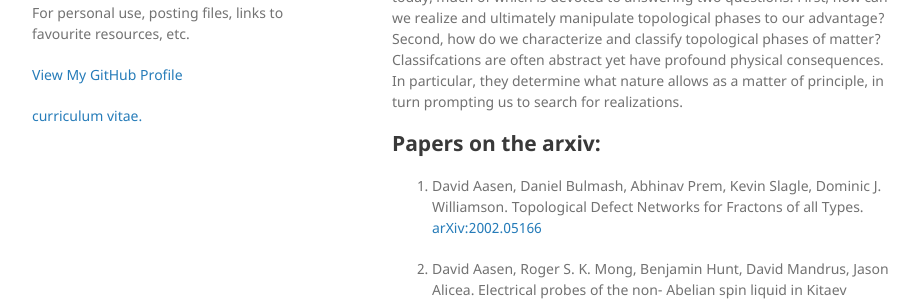
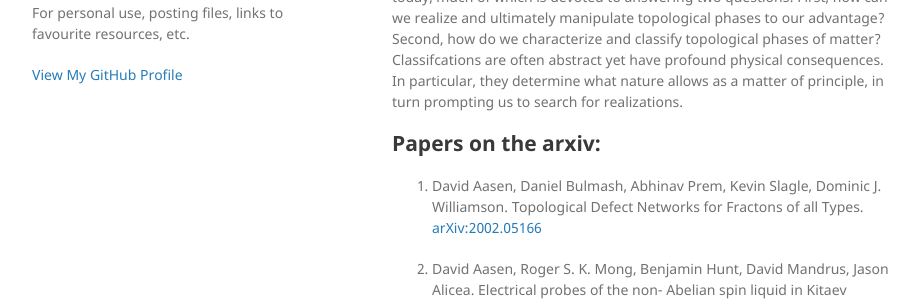
Before and after one commit to davidaasen/davidaasen.github.io, a Jekyll site: the page built from index.md, in a window 1280 px wide. Shown: the part 325-626 px from the top of the page, without its empty margins (178-1097 px from the left). Built offline with Jekyll 4.4.1, drawn with Linux system fonts in a browser that asks for light colours; our own code applies the rules of GitHub Pages for plain Markdown files.

Commit message:
Update default.html

```diff
--- a/_layouts/default.html
+++ b/_layouts/default.html
@@ -29,11 +29,6 @@
         {% if site.github.is_user_page %}
         <p class="view"><a href="{{ site.github.owner_url }}">View My GitHub Profile</a></p>
         {% endif %}
-
-        {% if site.github.is_user_page %}
-        <p class="view"><a href="{{ https://dave.aasen.ca/CV.html }}">curriculum vitae.</a></p>
-        {% endif %}
-
 
         {% if site.show_downloads %}
         <ul class="downloads">
```
